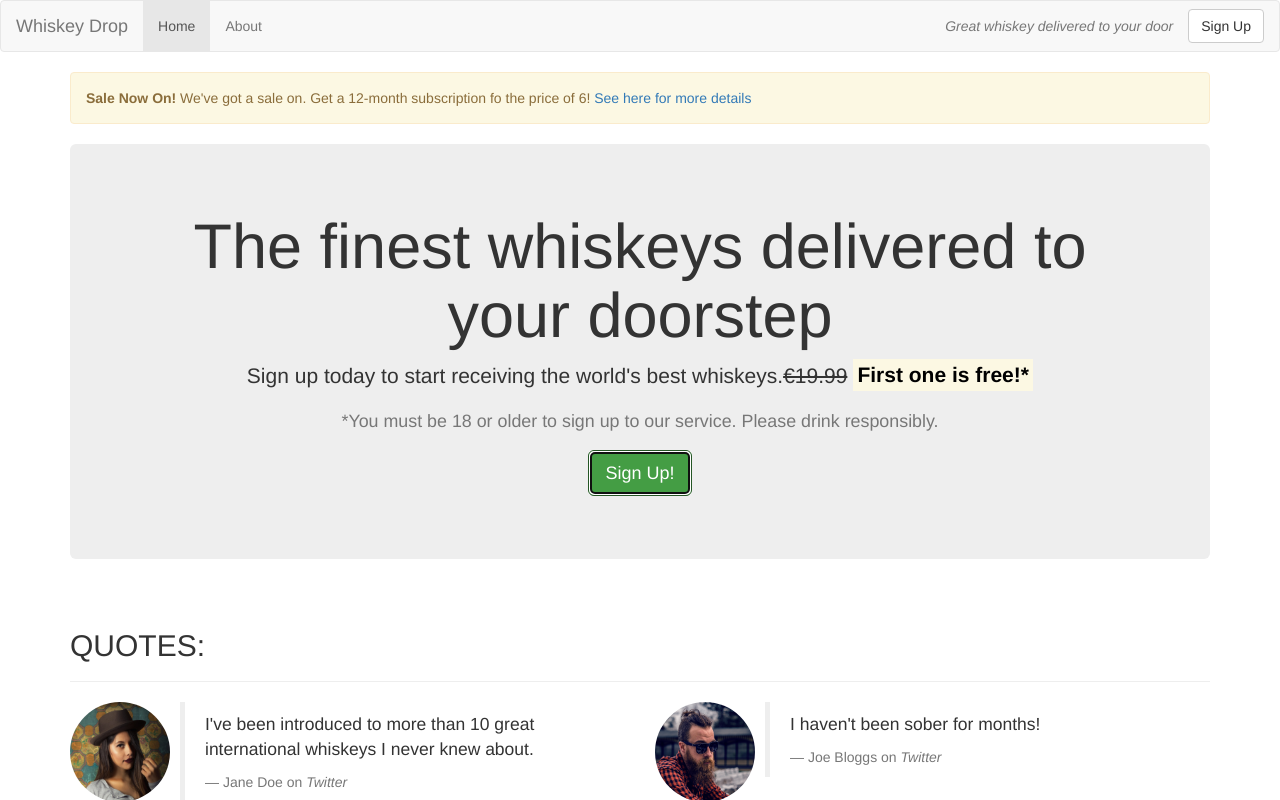
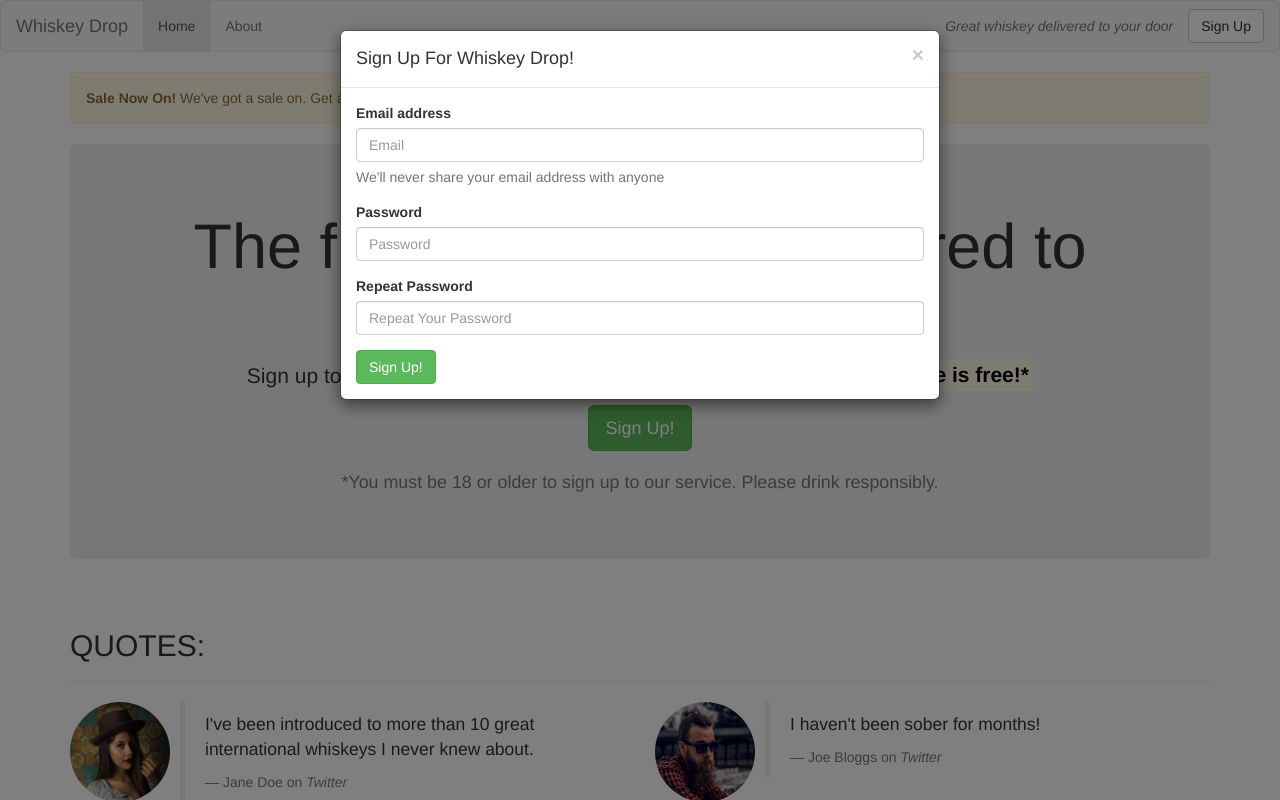
Before and after one commit to stiofanEimeid/bootstrap-project1, a plain HTML site: page index.html in a window 1280 px wide. Both pictures are taken after a click on the button "Sign Up!". Shown: the top 800 px of the page. Drawn offline with nearby package versions, Linux system fonts and the light colour scheme.

Commit message:
Added components

```diff
--- a/index.html
+++ b/index.html
@@ -46,9 +46,11 @@
             <div class="col-xs-12">
                 <section class="callout jumbotron text-center">
                     <h1>The finest whiskeys delivered to your doorstep</h1>
-                    <p class="lead">Sign up today to start receiving the world's best whiskeys.<s class="hidden-xs">€19.99</s> <span class="visible-xs"><br></span> <strong><mark>First one is free!*</mark></strong></p>
+                    <p class="lead">Sign up today to start receiving the world's best whiskeys.<s class="hidden-xs">€19.99</s> <span class="visible-xs"><br></span>
+                    <strong><mark>First one is free!*</mark></strong></p>
+                    <p><button class="btn btn-lg btn-success" data-toggle="modal" data-target="#signUpModal">Sign Up!</button></p>
                     <p class="text-muted"><small>*You must be 18 or older to sign up to our service. Please drink responsibly.</small></p>
-                    <p><button class="btn btn-lg btn-success">Sign Up!</button></p>
+
                 </section>
             </div>
         </div>
@@ -195,5 +197,39 @@
         </section>
         <!--/.monthly favourites-->
     </article>
+
+   <!-- Modal -->
+    <div class="modal fade" id="signUpModal" tabindex="-1" role="dialog" aria-labelledby="myModalLabel">
+        <div class="modal-dialog" role="document">
+            <div class="modal-content">
+                <div class="modal-header">
+                    <button type="button" class="close" data-dismiss="modal" aria-label="Close"><span aria-hidden="true">&times;</span></button>
+                    <h4 class="modal-title" id="myModalLabel">Sign Up For Whiskey Drop!</h4>
+                </div>
+                <div class="modal-body">
+                    <form>
+                        <div class="form-group">
+                            <label for="email">Email address</label>
+                            <input type="email" class="form-control" id="email" placeholder="Email">
+                            <p class="help-block">We'll never share your email address with anyone</p>
+                        </div>
+                        <div class="form-group">
+                            <label for="password">Password</label>
+                            <input type="password" class="form-control" id="password" placeholder="Password">
+                        </div>
+                        <div class="form-group">
+                            <label for="passwordRepeat">Repeat Password</label>
+                            <input type="password" class="form-control" id="passwordRepeat" placeholder="Repeat Your Password">
+                        </div>
+                        <button type="submit" class="btn btn-success">Sign Up!</button>
+                    </form>
+                </div>
+            </div>
+        </div>
+    </div>
+
+
+<script src="https://code.jquery.com/jquery-3.2.1.min.js" integrity="sha256-hwg4gsxgFZhOsEEamdOYGBf13FyQuiTwlAQgxVSNgt4=" crossorigin="anonymous"></script>
+<script src="https://maxcdn.bootstrapcdn.com/bootstrap/3.3.7/js/bootstrap.min.js" integrity="sha384-Tc5IQib027qvyjSMfHjOMaLkfuWVxZxUPnCJA7l2mCWNIpG9mGCD8wGNIcPD7Txa" crossorigin="anonymous"></script>
 </body>
 </html>
```
